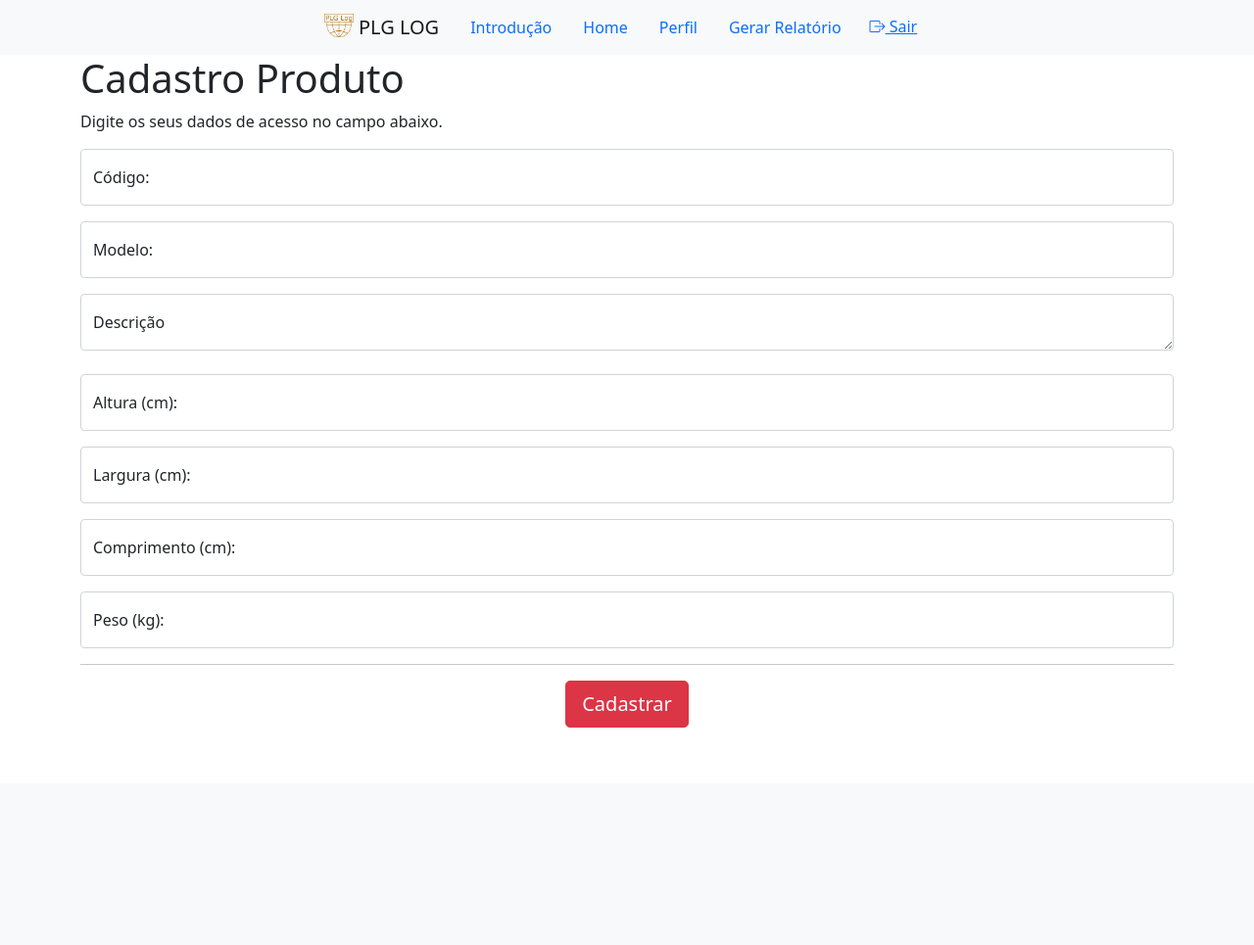
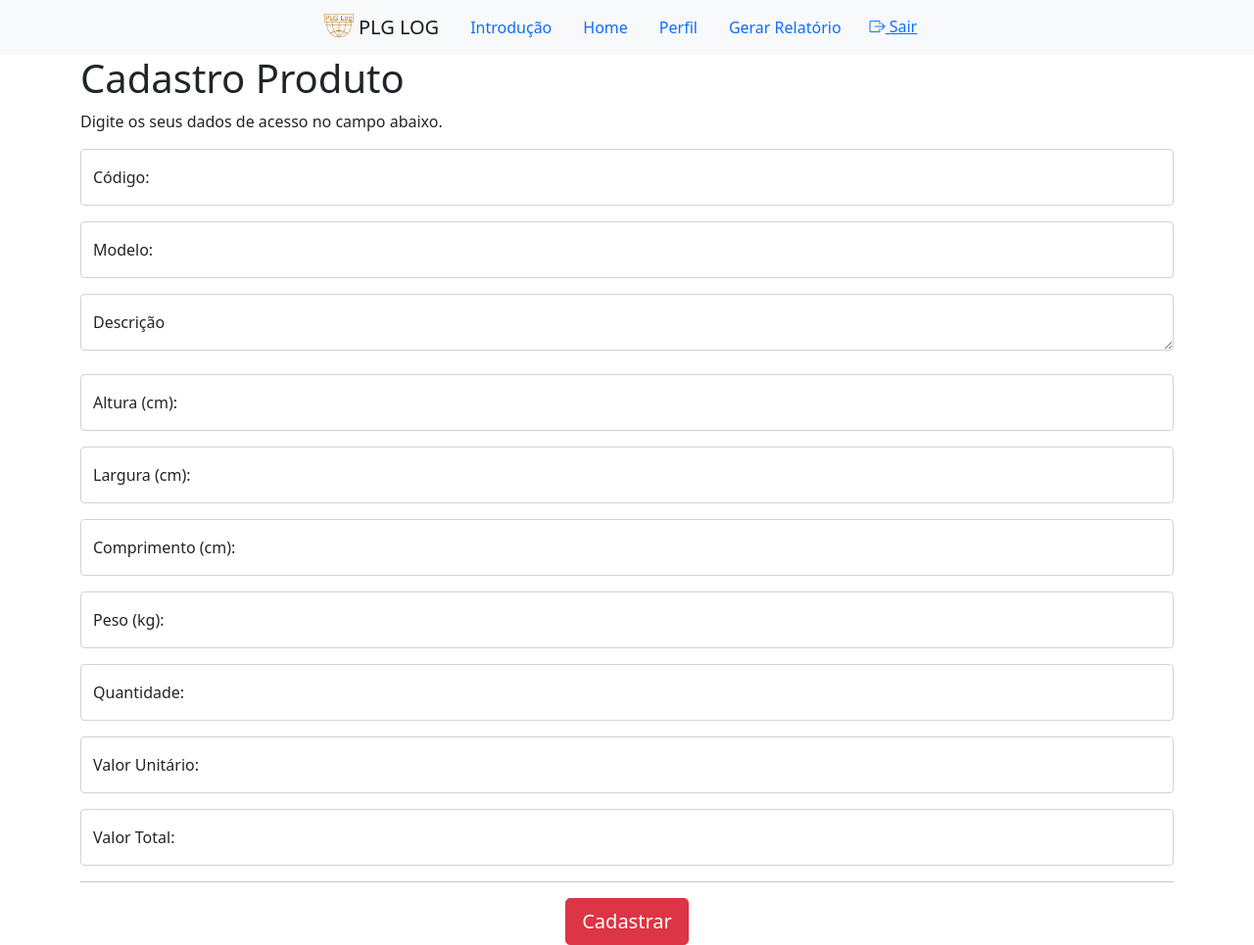
Before and after one commit to MayconEspindola/Plg_Log_remaster, a PHP site: page /work/app/views/register/registerItem.php in a window 1280 px wide. Shown: the whole page at 98% size. Before the commit the page ends 743 px from the top, so only its background shows below. Run offline with PHP 8.4, Linux system fonts and the light colour scheme; the visitor is signed in with stand-in values (Sample User, id 1); some libraries are stand-ins or nearby versions.

Commit message:
adicionado campos

```diff
--- a/work/app/views/register/registerItem.php
+++ b/work/app/views/register/registerItem.php
@@ -1,6 +1,4 @@
-<?php
-    include_once("../../composition/header.php");
-?>
+<?php include_once("../../composition/header.php"); ?>
 
 <div class="page container-sm">
     <form method="POST" class="formCadastro" action="/controllers/registerItens.php">
@@ -47,6 +45,25 @@
             <input type="text" class="form-control" id="inputPeso" placeholder="Peso" name="peso" required>
             <label for="inputPeso">Peso (kg):</label>
         </div>
+
+        <!-- Quantidade -->
+        <div class="form-floating mb-3">
+            <input type="text" class="form-control" id="inputQuantidade" placeholder="Quantidade" name="quantidade" required>
+            <label for="inputQuantidade">Quantidade:</label>
+        </div>
+
+        <!-- Valor Unitário -->
+        <div class="form-floating mb-3">
+            <input type="text" class="form-control" id="inputValorUnitario" placeholder="Valor Unitário" name="valorUnitario" required>
+            <label for="inputValorUnitario">Valor Unitário:</label>
+        </div>
+
+        <!-- Valor Total -->
+        <div class="form-floating mb-3">
+            <input type="text" class="form-control" id="inputValorTotal" placeholder="Valor Total" name="valorTotal" required>
+            <label for="inputValorTotal">Valor Total:</label>
+        </div>
+
         <hr>
 
         <div class="d-grid gap-2 d-md-block text-center d-flex justify-content-center align-items-center">
```
Also changed, not shown: work/app/views/register/register.php (deleted, +0 -25 lines).
